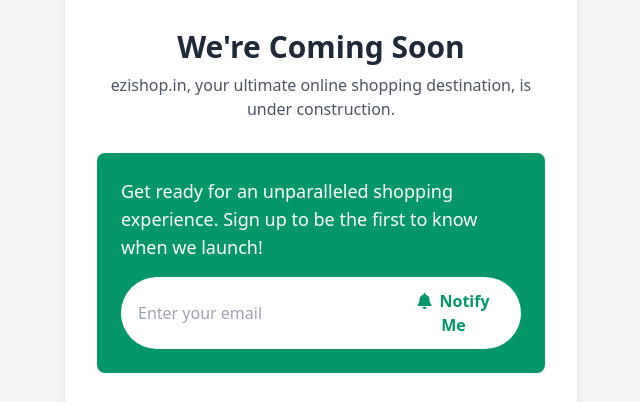
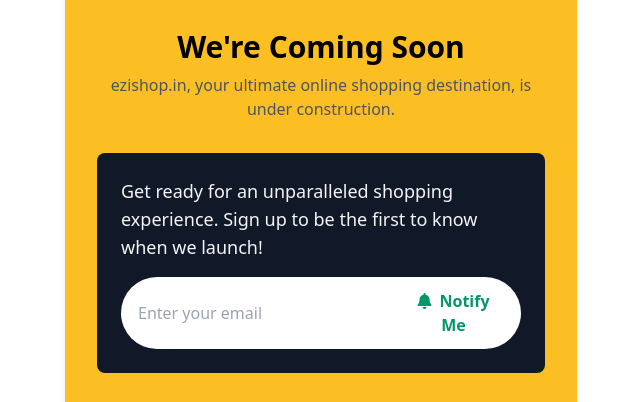
Before and after one commit to devakapatel/ezishop, a plain HTML site: page index.html in a window 1280 px wide. Shown: the part 190-592 px from the top of the page, without its empty margins (319-959 px from the left). Drawn offline with nearby package versions, Linux system fonts and the light colour scheme.

Commit message:
Update index.html

```diff
--- a/index.html
+++ b/index.html
@@ -18,14 +18,14 @@
       rel="stylesheet"
     />
   </head>
-  <body class="bg-gray-100 font-sans">
+  <body class="bg-white font-sans">
     <div class="flex items-center justify-center min-h-screen">
-      <div class="bg-white rounded-lg shadow-md max-w-lg p-8">
+      <div class="bg-yellow-400 rounded-lg shadow-md max-w-lg p-8">
         <div class="flex justify-center mb-8">
           <img src="logo.png" alt="ezishop.in" class="h-12" />
         </div>
         <div class="text-center mb-8">
-          <h1 class="text-3xl font-bold text-gray-800 mb-2">
+          <h1 class="text-3xl font-bold text-gray-00 mb-2">
             We're Coming Soon
           </h1>
           <p class="text-gray-600">
@@ -33,8 +33,8 @@
             construction.
           </p>
         </div>
-        <div class="bg-green-600 rounded-lg p-6 mb-8">
-          <p class="text-white text-lg mb-4">
+        <div class="bg-gray-900 rounded-lg p-6 mb-8">
+          <p class="text-gray-100 text-lg mb-4">
             Get ready for an unparalleled shopping experience. Sign up to be the
             first to know when we launch!
           </p>
```
